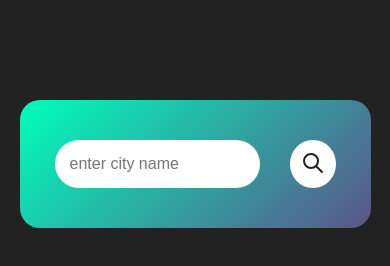
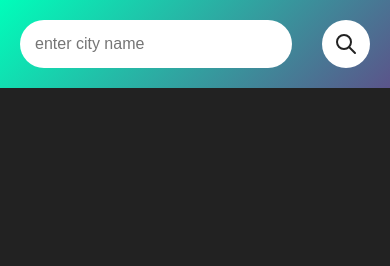
Before and after one commit to Vyronevra-dev/weather-app, a plain HTML site: page index.html in a window 390 px wide. Drawn offline with Linux system fonts and the light colour scheme.

Commit message:
feat: updated

```diff
--- a/styles.css
+++ b/styles.css
@@ -44,10 +44,14 @@ body {
     outline: none;
     background-color: #fff;
     border-radius: 50%;
-    width: 60px;
+    width: 48px;
     height: 48px;
     padding: 5px;
     cursor: pointer;
+    display: flex;
+    justify-content: center;
+    align-items: center;
+    flex-shrink: 0;
 }
 
 .weather {
@@ -75,9 +79,9 @@ body {
 
 .details {
     display: flex;
+    align-items: center;
     justify-content: space-between;
-    align-items: center;
-    padding: 0 20px;
+    padding: 10px 20px;
     margin-top: 50px;
 }
 
@@ -105,3 +109,23 @@ body {
     margin-top: 10px;
     display: none;
 }
+
+@media (max-width: 600px) {
+    .card {
+        margin: 30px auto 0;
+    }
+}
+
+@media (max-width: 400px) {
+    .card {
+        width: 100%;
+        margin: 0;
+        border-radius: 0;
+        padding: 20px;
+    }
+
+    .details {
+        width: 100%;
+        padding: 10px 0;
+    }
+}
```
